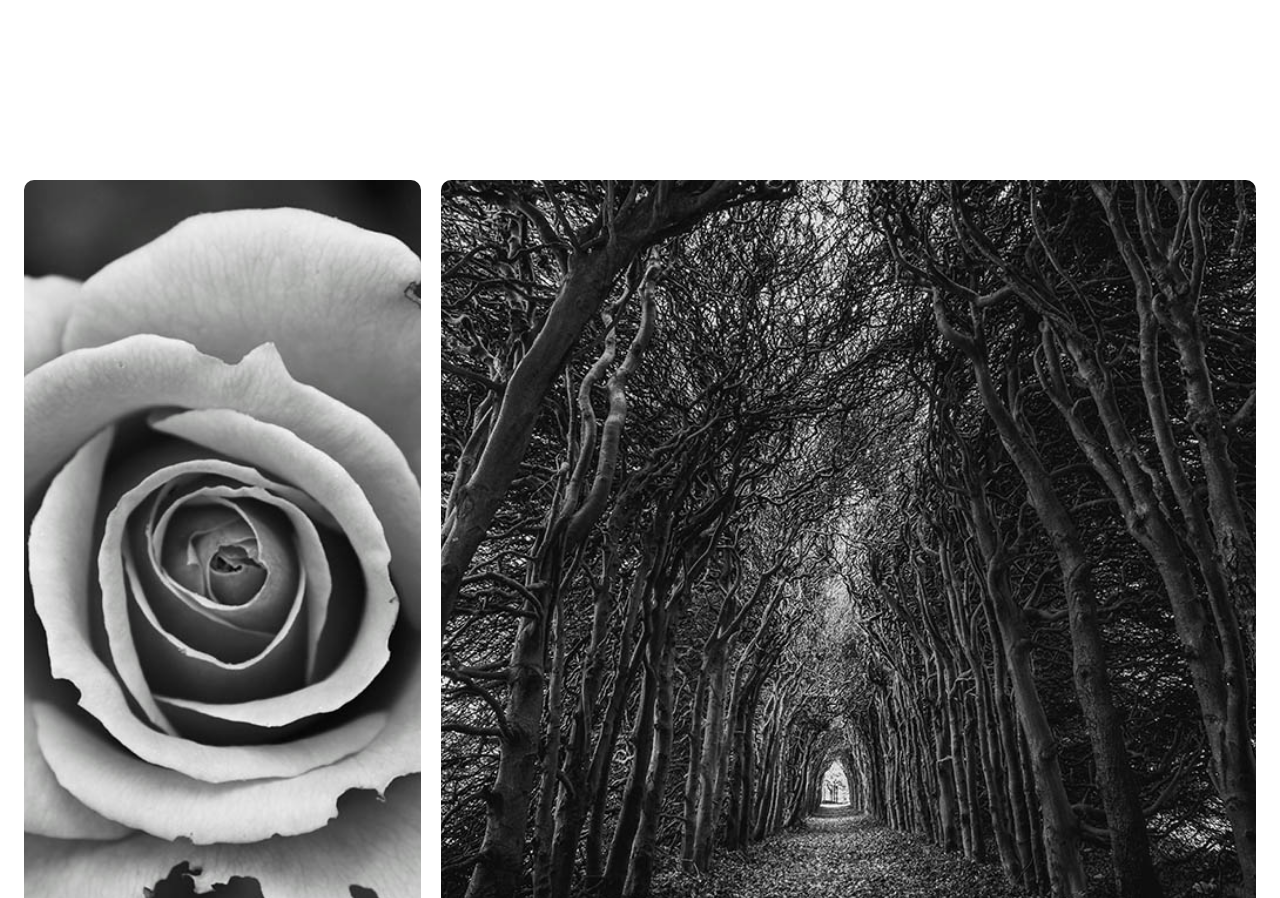
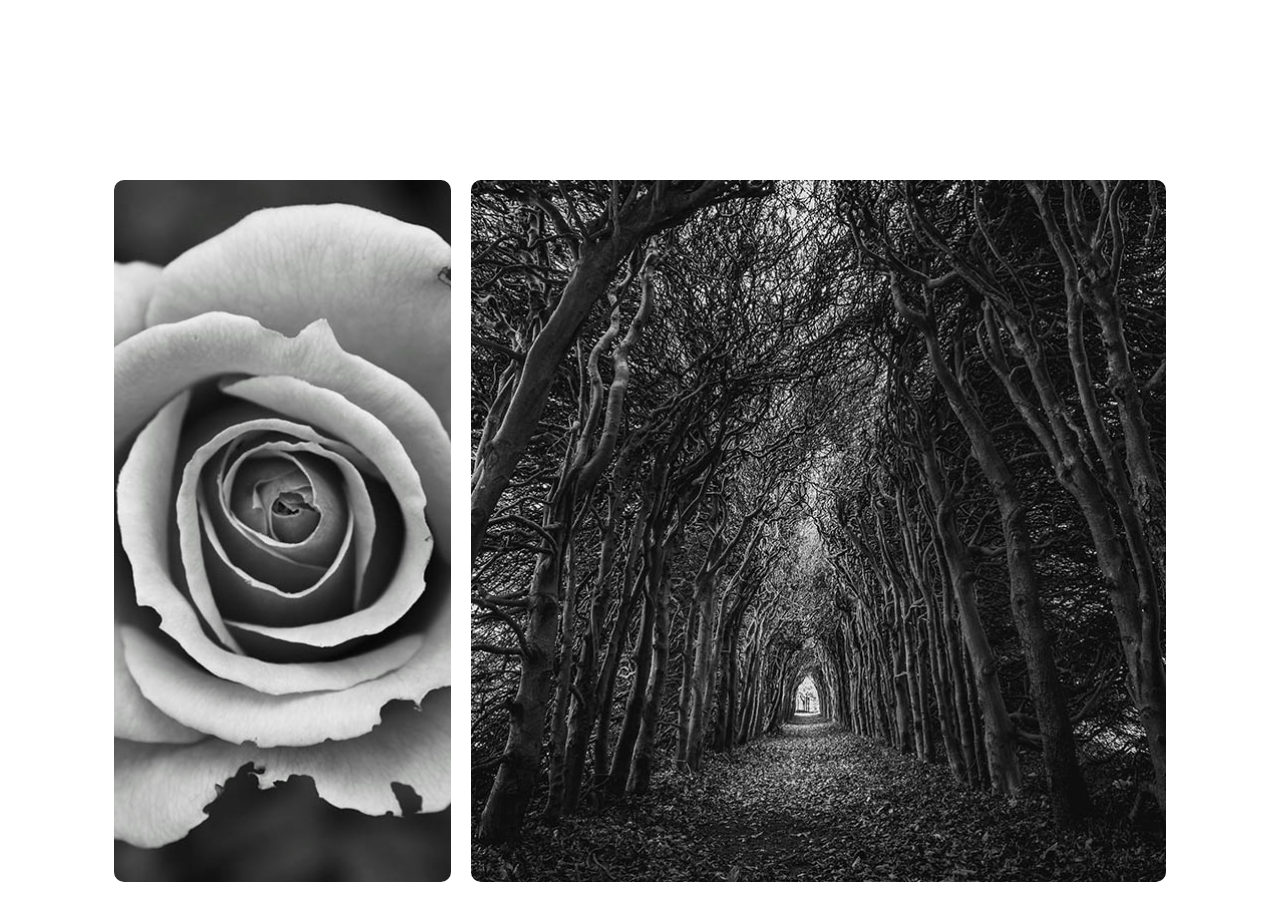
Before and after one commit to ariarahmadf/mp-lumina-creative, a plain HTML site: page index.html in a window 1280 px wide. Shown: the part 402-1300 px from the top of the page. Drawn offline with nearby package versions, Linux system fonts and the light colour scheme.

Commit message:
Update style.css

```diff
--- a/css/style.css
+++ b/css/style.css
@@ -30,7 +30,6 @@ img {
 	--dark-color: #333;
 	--white-color: #fff;
 	--container-normal: 1100px;
-	--container-wide: 1400px;
 	--container-narrow: 900px;
 }
 /* END - SETUP CSS VARS SECTION */
@@ -73,7 +72,7 @@ img {
 }
 
 .container-lg {
-	max-width: var(--container-wide);
+	max-width: var(--container-normal);
 }
 
 .container-sm {
```
